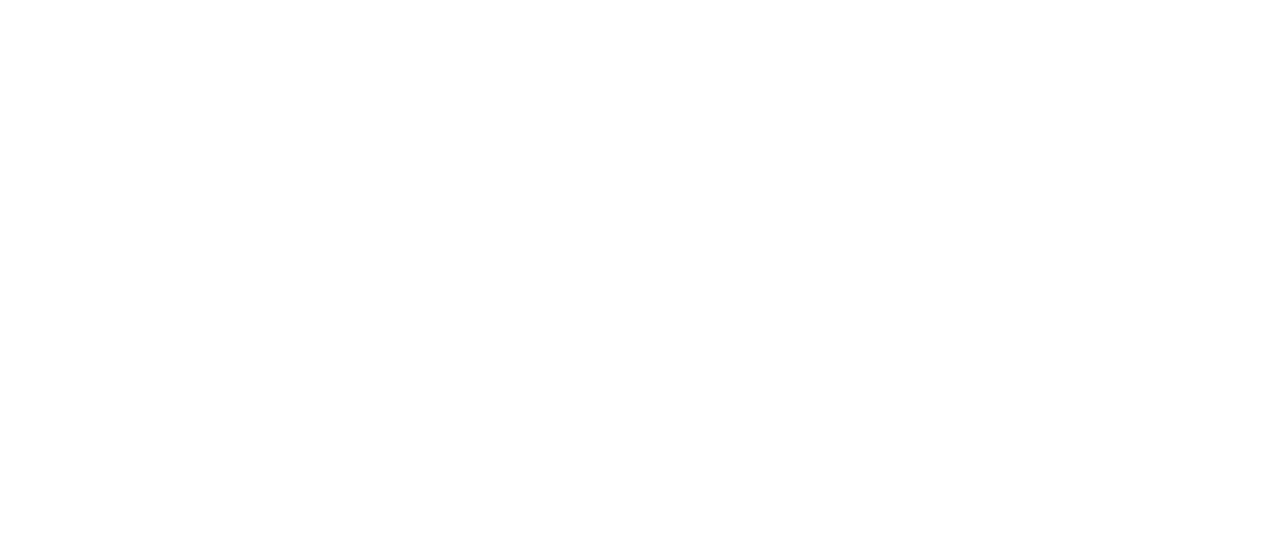
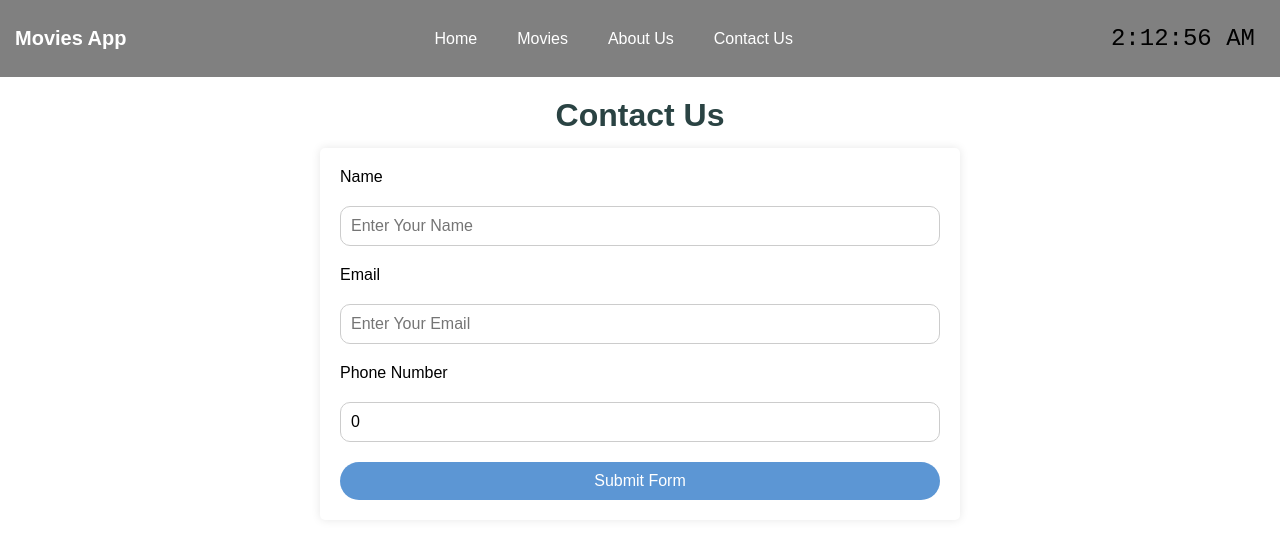
Before and after one commit to adhikari-jagdish/csit-3rd-a-react, a React (Vite) app: page /contact-us in a window 1280 px wide. Before the commit this address had no page. Shown: the top 538 px of the page. Built offline with nearby package versions, Linux system fonts and the light colour scheme.

Commit message:
Form changes

```diff
--- a/package.json
+++ b/package.json
@@ -12,6 +12,7 @@
   "dependencies": {
     "react": "^19.0.0",
     "react-dom": "^19.0.0",
+    "react-hook-form": "^7.54.2",
     "react-router-dom": "^7.2.0"
   },
   "devDependencies": {
--- a/src/App.jsx
+++ b/src/App.jsx
@@ -3,6 +3,8 @@
 import Home from './components/home';
 import Movies from './components/movies';
 import NavBar from './components/nav-bar';
+import PageNotFound from './components/page_not_found';
+import ContactUs from './components/contact-us/contact-us';
 
 //comment
 function App() {
@@ -11,8 +13,9 @@
       <Route path="/" element={<NavBar />} >
         <Route path="/" element={<Home />} />
         <Route path="/movies" element={<Movies />} />
+        <Route path="/contact-us" element={<ContactUs />} />
       </Route>
-
+      <Route path="*" element={<PageNotFound />} />
     </Routes>
   );
 }
--- /dev/null
+++ b/src/components/contact-us/contact-us.css
@@ -0,0 +1,46 @@
+.container {
+    display: flex;
+    justify-content: center;
+    align-items: center;
+    height: 50vh; /* Full height of the viewport */
+  }
+
+  .form-container {
+    padding: 20px;
+    border-radius: 5px;
+    width: 50%;
+    box-shadow: 0 0 10px rgba(0, 0, 0, 0.1);
+    background: #fff;
+    display: flex;
+    flex-direction: column;
+    gap: 20px; /* Space between input fields */
+  }
+
+input {
+    padding: 10px;
+    border-radius: 10px;
+    border: 1px solid #ccc;
+    outline: none;
+    font-size: 16px;
+    width: 100%;
+  }
+
+  input:focus {
+    border-color: #007bff;
+    box-shadow: 0 0 5px rgba(0, 123, 255, 0.5);
+  }
+
+  button {
+    padding: 10px 20px;
+    border-radius: 25px;
+    border: none;
+    background-color: #5c96d4;
+    color: white;
+    font-size: 16px;
+    cursor: pointer;
+    transition: background 0.3s ease;
+  }
+
+  button:hover {
+    background-color: #0056b3;
+  }
--- /dev/null
+++ b/src/components/contact-us/contact-us.jsx
@@ -0,0 +1,69 @@
+import { useState } from "react";
+import Input from "./input-field";
+import { set } from "react-hook-form";
+
+const ContactUs = () => {
+
+    const initialFormState = {
+        firstName: "",
+        phoneNumber: 0,
+        email: "",
+    };
+    const [formData, setFormData] = useState(initialFormState);
+
+    // Handle input change
+    const handleChange = (e) => {
+        const { id, value } = e.target;
+
+        setFormData((prevData) => ({
+            ...prevData,
+            [id]: value,
+        }));
+    };
+
+    // Handle button click
+    const handleSubmit = (e) => {
+        e.preventDefault();
+        console.log("Form Data:", formData);
+    };
+
+    return (
+        <>
+            <h1>Contact Us</h1>
+            <form className="container" onSubmit={handleSubmit}>
+                <div className="form-container">
+                    <Input
+                        label="Name"
+                        type="text"
+                        id="firstName"
+                        value={formData.firstName}
+                        placeholder="Enter Your Name"
+                        onChange={handleChange}
+                    />
+
+                    <Input
+                        label="Email"
+                        type="email"
+                        id="email"
+                        value={formData.email}
+                        placeholder="Enter Your Email"
+                        onChange={handleChange}
+                    />
+
+                    <Input
+                        label="Phone Number"
+                        type="tel"
+                        id="phoneNumber"
+                        value={formData.phoneNumber}
+                        placeholder="Enter Your Phone Number"
+                        onChange={handleChange}
+                    />
+
+                    <button type="submit">Submit Form</button>
+                </div>
+            </form>
+        </>
+    );
+};
+
+export default ContactUs;
--- /dev/null
+++ b/src/components/contact-us/input-field.jsx
@@ -0,0 +1,21 @@
+import './contact-us.css'
+
+export const Input = ({ label, type, id, value, placeholder, onChange }) => {
+    return (
+        <>
+            <label htmlFor={id}>
+                {label}
+            </label>
+            <input
+                id={id}
+                type={type}
+                value={value}
+                placeholder={placeholder}
+                onChange={onChange}
+            />
+        </>
+    )
+}
+
+
+export default Input
--- a/src/components/nav-bar.jsx
+++ b/src/components/nav-bar.jsx
@@ -1,6 +1,15 @@
 import { Link, Outlet } from "react-router-dom";
 import './home.css';
+import { useEffect, useState } from "react";
 const NavBar = () => {
+    const [time, setTime] = useState(new Date());
+
+    useEffect(() => {
+        const interval = setInterval(()=>{
+            setTime(new Date());
+        }, 1000);
+        return () => clearInterval(interval);
+    })
 
     return (
         <>
@@ -12,7 +21,9 @@
                     <Link to="/about-us">About Us</Link>
                     <Link to="/contact-us">Contact Us</Link>
                 </div>
-
+                <div className="clock-container">
+                    {time.toLocaleTimeString()}
+                </div>
             </nav>
             <Outlet />
         </>
--- /dev/null
+++ b/src/components/page_not_found.jsx
@@ -0,0 +1,11 @@
+
+
+const PageNotFound = () => {
+    return (
+        <>
+            <h1>Page not found</h1>
+        </>
+    )
+}
+
+export default PageNotFound
```
Also changed, not shown: 1 other file (tests, documents, lock files or other folders).
